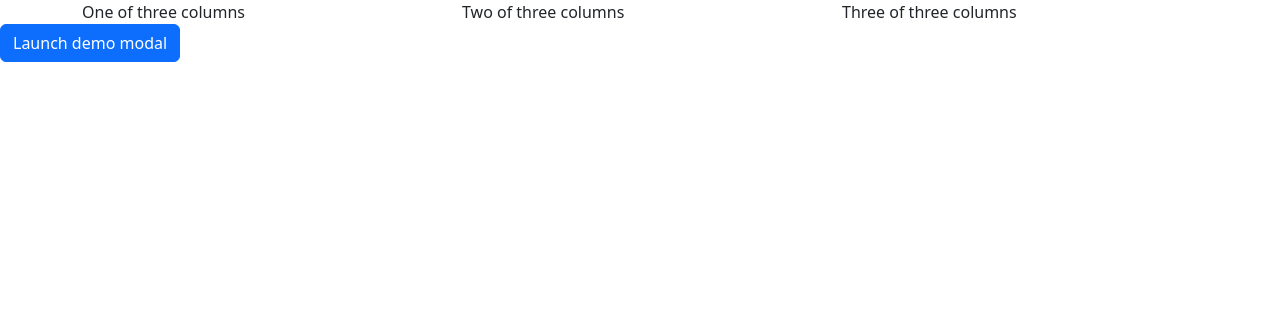
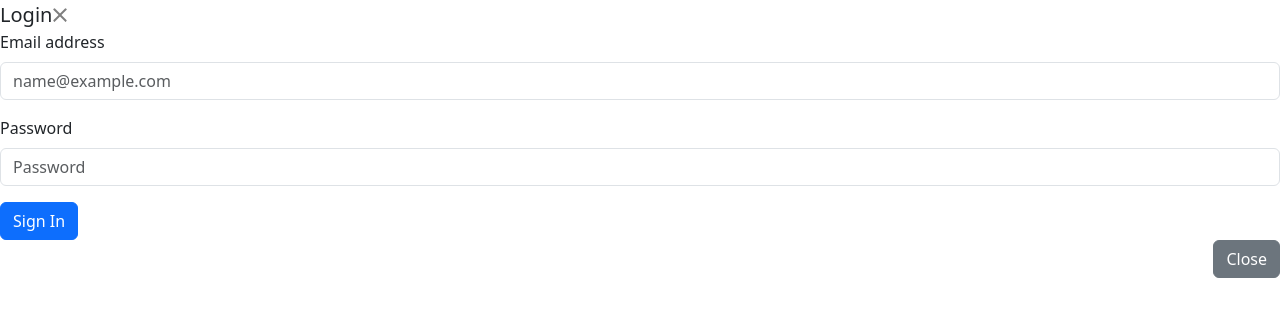
Before and after one commit to skybaseinnovations/skypay-web, a SvelteKit app: page /login in a window 1280 px wide. Shown: the top 316 px of the page. Built offline with nearby package versions, Linux system fonts and the light colour scheme.

Commit message:
Add signin functionality

```diff
--- a/src/repo/AuthRepo.ts
+++ b/src/repo/AuthRepo.ts
@@ -1,14 +1,15 @@
 import { Api } from '../utils/Api';
+import { token, user } from '../stores';
 
 export class AuthRepo {
-	async login(username: string, password: string, success: (user: any) => void, failed: (message: string) => void) {
+	async login(email: string, password: string, success: (user: any) => void, failed: (message: string) => void) {
 		try {
 
 			const response = await fetch(Api.SIGNIN, {
 				method: 'POST',
 				headers: {
 					'Content-Type': 'application/json',},
-				body: JSON.stringify({ username, password }),
+				body: JSON.stringify({ email, password }),
 			});
 
 			if (!response.ok) {
@@ -17,6 +18,12 @@ export class AuthRepo {
 			const data = await response.json();
 
 			if (data.status) {
+				user.set(data.data.user);
+				token.set(data.data.token);
+
+				localStorage.setItem('user', JSON.stringify(data.data.user));
+				localStorage.setItem('token', data.data.token);
+
 				success(data.data.user)
 			} else {
 				failed(data.message || 'Something went wrong during login'); // You might want to adjust based on your API's error handling
--- /dev/null
+++ b/src/routes/login/+page.js
@@ -0,0 +1 @@
+export const ssr = false;
--- a/src/routes/login/+page.svelte
+++ b/src/routes/login/+page.svelte
@@ -1,56 +1,45 @@
 <script>
 	import { onMount } from 'svelte';
 	import 'bootstrap/dist/css/bootstrap.min.css';
-	import { AuthRepo } from '../../repo/AuthRepo.ts';
-	onMount(() => {
+	import { AuthRepo } from '../../repo/AuthRepo';
+	import { user } from '../../stores';
 
-	});
-
+	let email = '';
+	let password = '';
 
 	function signin(){
 		let authRepo = new AuthRepo();
-		authRepo.login("sonaamx","12345678", function(user) {
-			alert(user.name)
+		authRepo.login(email, password, function(user) {
+			// Close modal programmatically if needed, or navigate to another page
+			alert(`Welcome, ${user.name}!`); // Welcome message
 		}, function(message) {
-			alert(message)
-		})
+			alert(message); // Show error message
+		});
 	}
 </script>
 
-<div class="container">
-	<div class="row">
-		<div class="col-sm">
-			One of three columns
-		</div>
-		<div class="col-sm">
-			Two of three columns
-		</div>
-		<div class="col-sm">
-			Three of three columns
-		</div>
-	</div>
-</div>
-
-<!-- Modal Trigger Button -->
-<button on:click={signin} type="button" class="btn btn-primary" data-bs-toggle="modal" data-bs-target="#exampleModal">
-	Launch demo modal
-</button>
-
-<!-- Modal -->
-<div class="modal fade" id="exampleModal" tabindex="-1" aria-labelledby="exampleModalLabel" aria-hidden="true">
+<!-- Login Screen wrapped in a Modal for neat presentation -->
 	<div class="modal-dialog">
 		<div class="modal-content">
 			<div class="modal-header">
-				<h5 class="modal-title" id="exampleModalLabel">Modal title</h5>
+				<h5 class="modal-title" id="exampleModalLabel">Login</h5>
 				<button type="button" class="btn-close" data-bs-dismiss="modal" aria-label="Close"></button>
 			</div>
 			<div class="modal-body">
-				Your awesome content goes here. 🚀
+				<form on:submit|preventDefault={signin}>
+					<div class="mb-3">
+						<label for="emailInput" class="form-label">Email address</label>
+						<input type="email" class="form-control" id="emailInput" bind:value={email} placeholder="name@example.com">
+					</div>
+					<div class="mb-3">
+						<label for="passwordInput" class="form-label">Password</label>
+						<input type="password" class="form-control" id="passwordInput" bind:value={password} placeholder="Password">
+					</div>
+					<button type="submit" class="btn btn-primary">Sign In</button>
+				</form>
 			</div>
 			<div class="modal-footer">
 				<button type="button" class="btn btn-secondary" data-bs-dismiss="modal">Close</button>
-				<button type="button" class="btn btn-primary">Save changes</button>
 			</div>
 		</div>
 	</div>
-</div>
--- a/src/stores.ts
+++ b/src/stores.ts
@@ -4,3 +4,5 @@ import { writable } from 'svelte/store';
 export const providers = writable([
 ]);
 export const isLoading = writable(false);
+export const user = writable(null);
+export const token = writable(null);
--- a/src/utils/Api.ts
+++ b/src/utils/Api.ts
@@ -1,5 +1,5 @@
 export class Api {
-	static BASE_URL = "http://192.168.1.74:8010/api";
+	static BASE_URL = "http://localhost:8010/api";
 	static SIGNIN = `${Api.BASE_URL}/v1/user/signin`;
 	static PROVIDERS = `${Api.BASE_URL}/providers`;
 }
```
Also changed, not shown: src/layouts/Header.svelte (+7 -1 lines), src/layouts/Master.svelte (+15 -6 lines).
